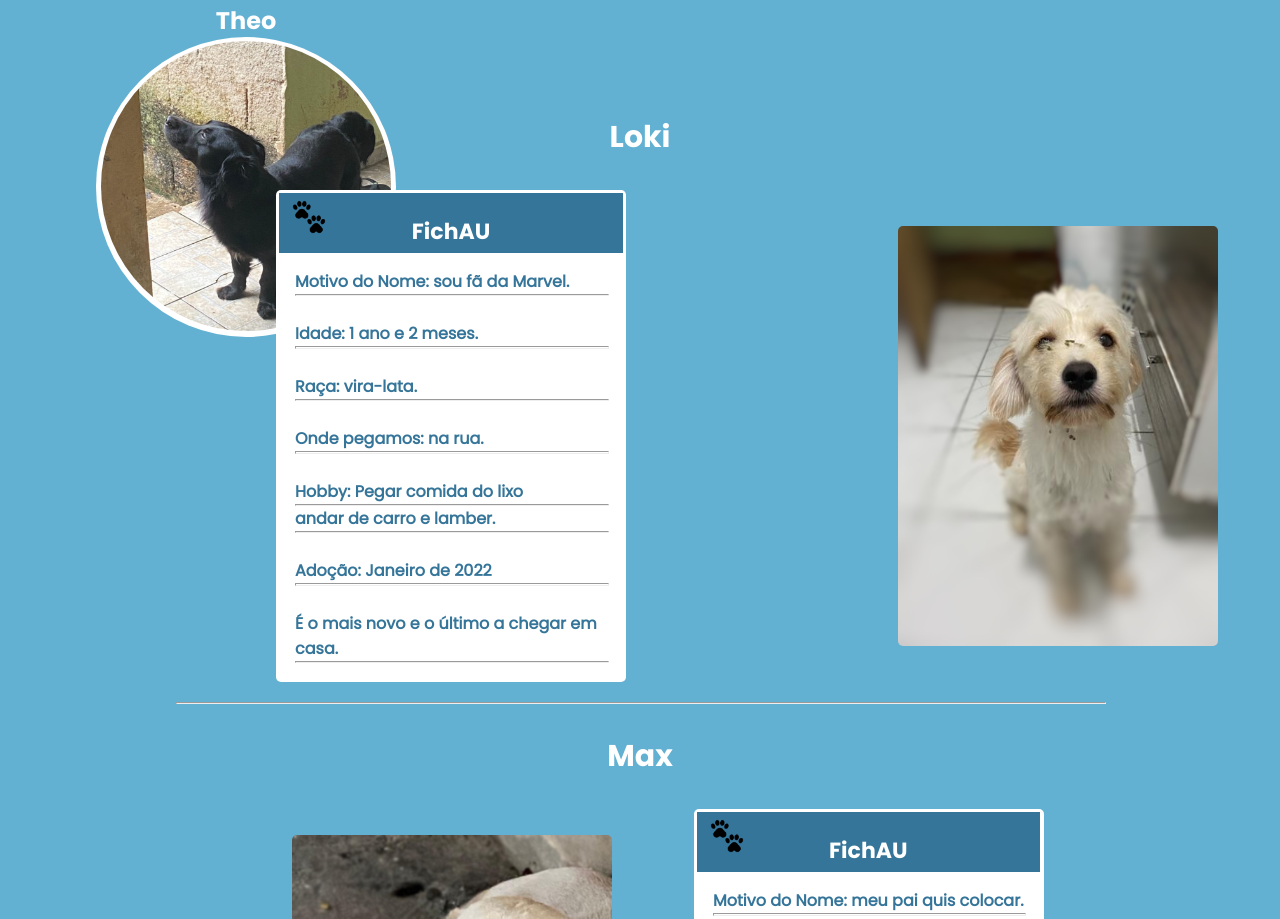
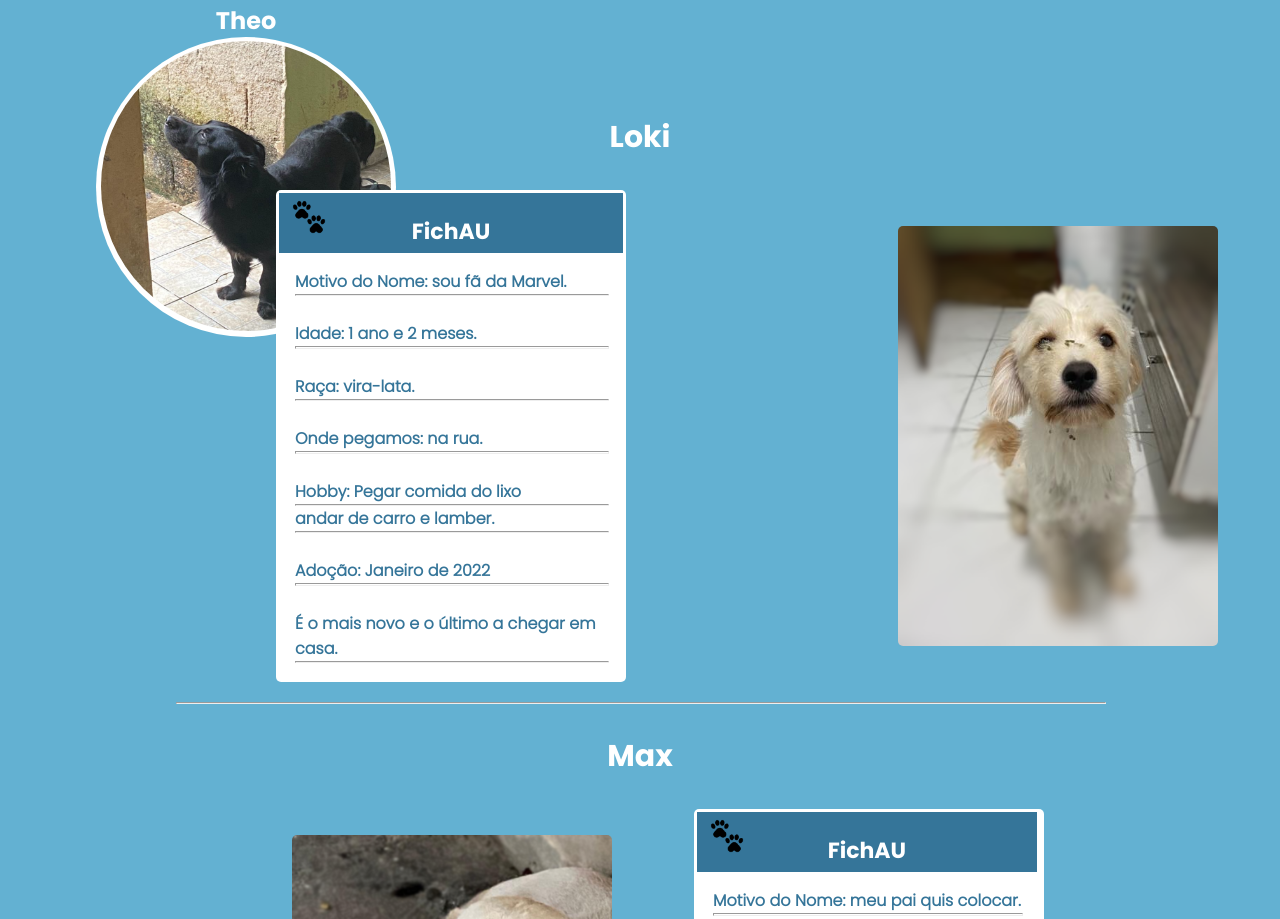
Before and after one commit to PedroHenriqueDaSilva21/Primeiro_Site, a plain HTML site: page index.html in a window 1280 px wide. Shown: the part 1641-2560 px from the top of the page. Drawn offline with Linux system fonts and the light colour scheme.

Commit message:
Versão 3.3

```diff
--- a/css/style.css
+++ b/css/style.css
@@ -168,7 +168,7 @@ h4{
     font-size: 16px;
     color: #357599;
     padding: 1em;
-    font-family: 'poppins-regular';
+    font-family: 'poppins-light';
 }
 
 table{
@@ -274,3 +274,8 @@ hr{
     font-family: 'poppins-bold';
     src: url(../fontes/poppins/Poppins-Bold.ttf);
 }
+
+@font-face {
+    font-family: 'poppins-light';
+    src: url(../fontes/poppins/Poppins-Light.ttf);
+}
```
Also changed, not shown: images/max.jpg.
